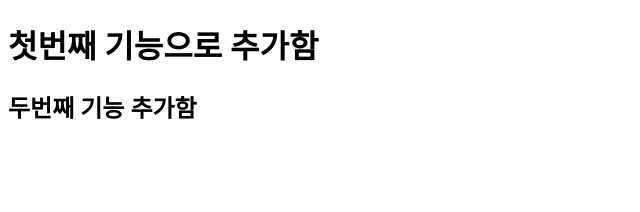
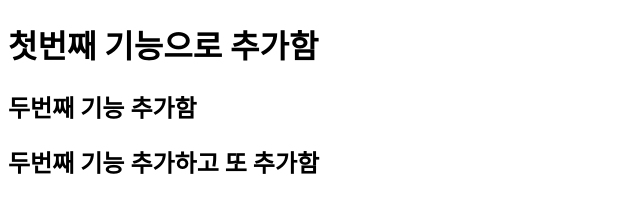
Before and after one commit to youngsun0331/hongik-HCI, a plain HTML site: page file/index.html in a window 1280 px wide. Shown: the whole page, without its empty margins (0-640 px from the left). Drawn offline with Linux system fonts and the light colour scheme.

Commit message:
feat : 두번째 기능

```diff
--- a/file/index.html
+++ b/file/index.html
@@ -8,5 +8,6 @@
 <body>
     <h1> 첫번째 기능으로 추가함</h1>
     <h2> 두번째 기능 추가함</h2>
+    <h2> 두번째 기능 추가하고 또 추가함</h2>
 </body>
 </html>
```
